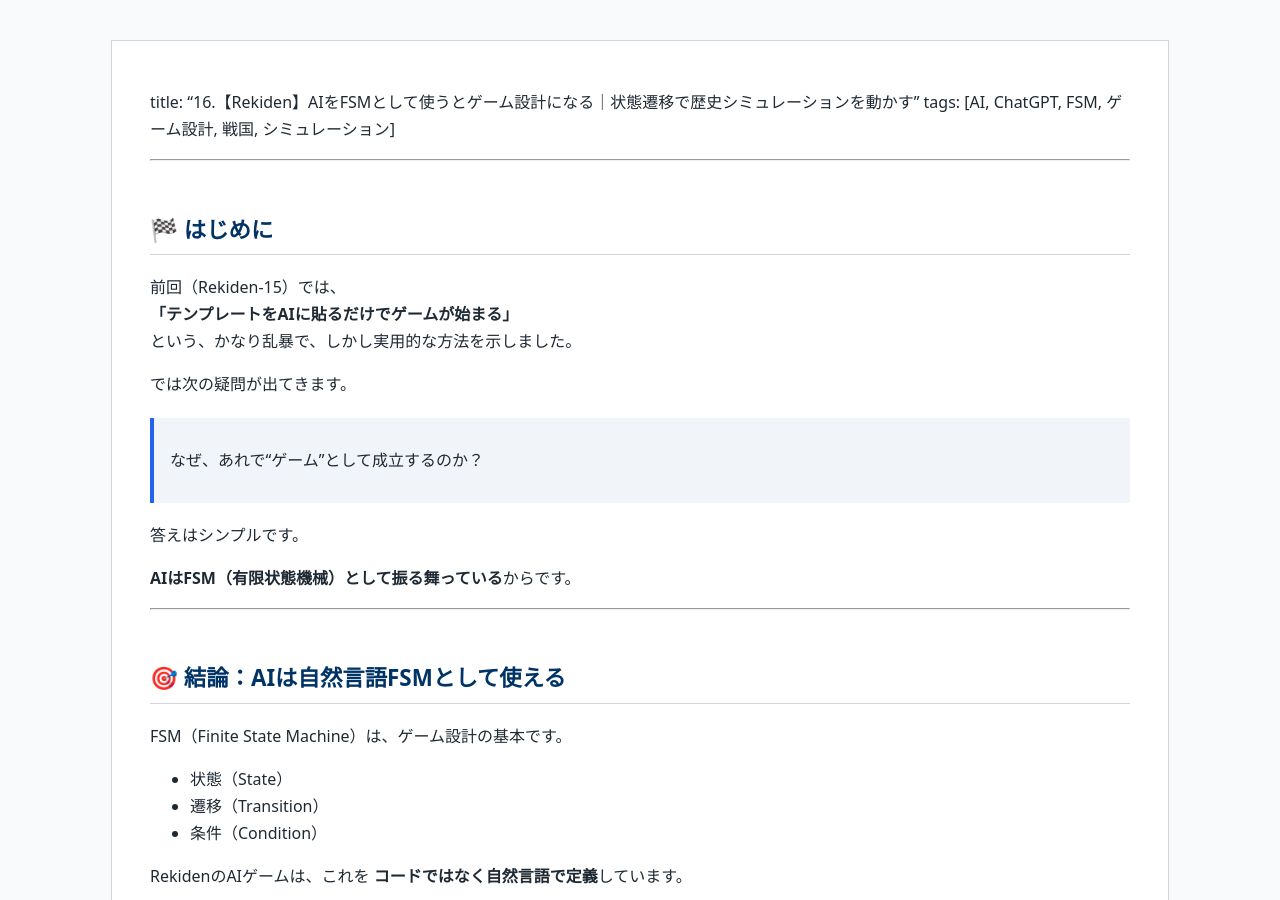
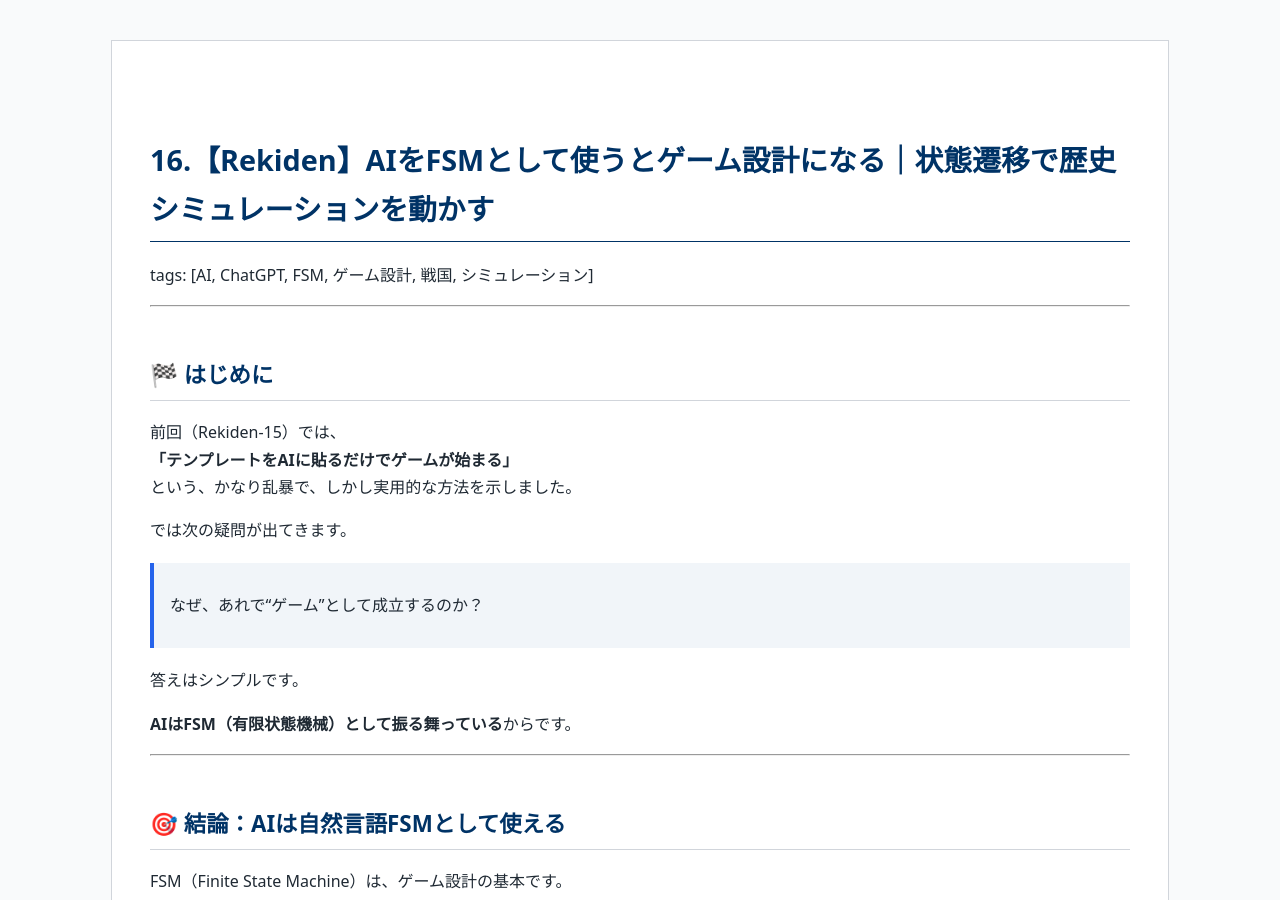
Before and after one commit to Samizo-AITL/qiita-articles, a Jekyll site: the page built from articles/16_ai_game_fsm_design_rekiden.md, in a window 1280 px wide and 900 px high. Built offline with Jekyll 4.4.1, drawn with Linux system fonts in a browser that asks for light colours; some of the changed lines change nothing that is shown.

Commit message:
Update 16_ai_game_fsm_design_rekiden.md

```diff
--- a/articles/16_ai_game_fsm_design_rekiden.md
+++ b/articles/16_ai_game_fsm_design_rekiden.md
@@ -3,7 +3,7 @@
 title: Qiita Articles
 ---
 
-title: "16.【Rekiden】AIをFSMとして使うとゲーム設計になる｜状態遷移で歴史シミュレーションを動かす"
+# 16.【Rekiden】AIをFSMとして使うとゲーム設計になる｜状態遷移で歴史シミュレーションを動かす
 tags: [AI, ChatGPT, FSM, ゲーム設計, 戦国, シミュレーション]
 
 ---
```
